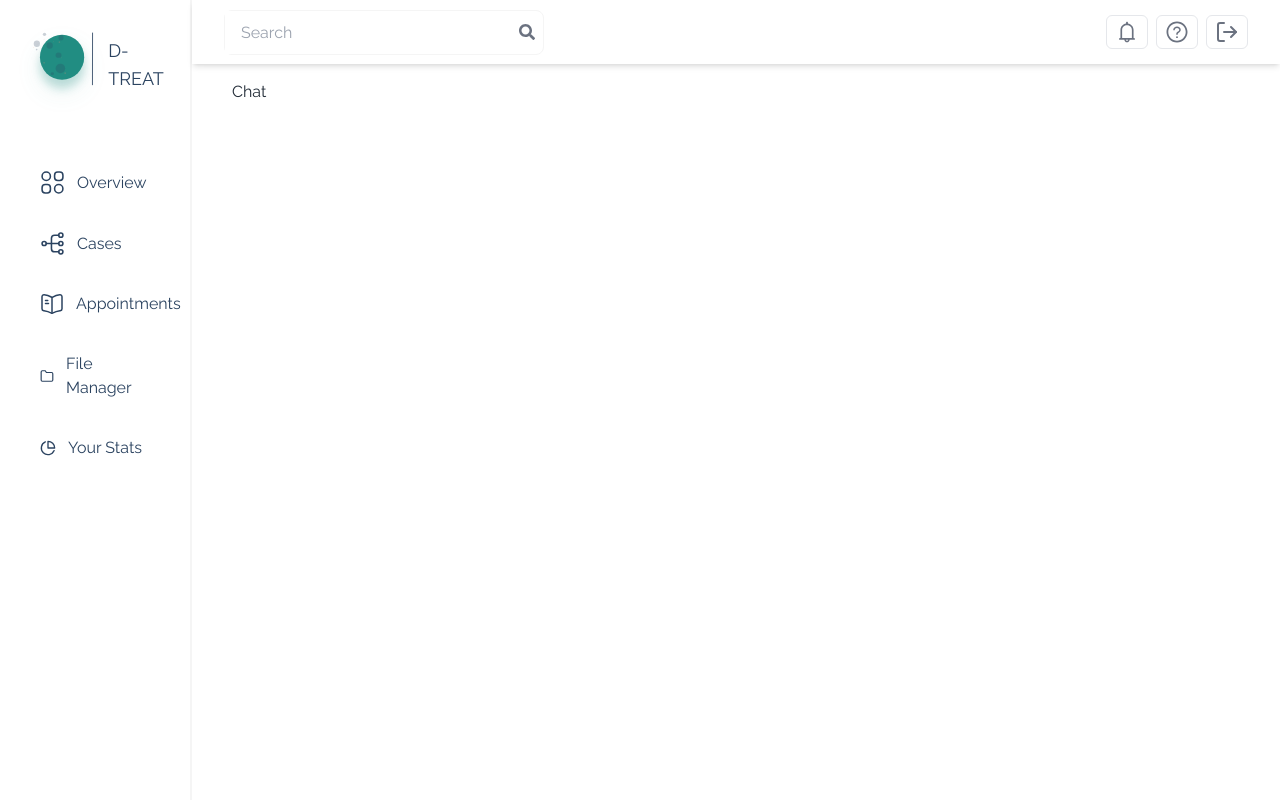
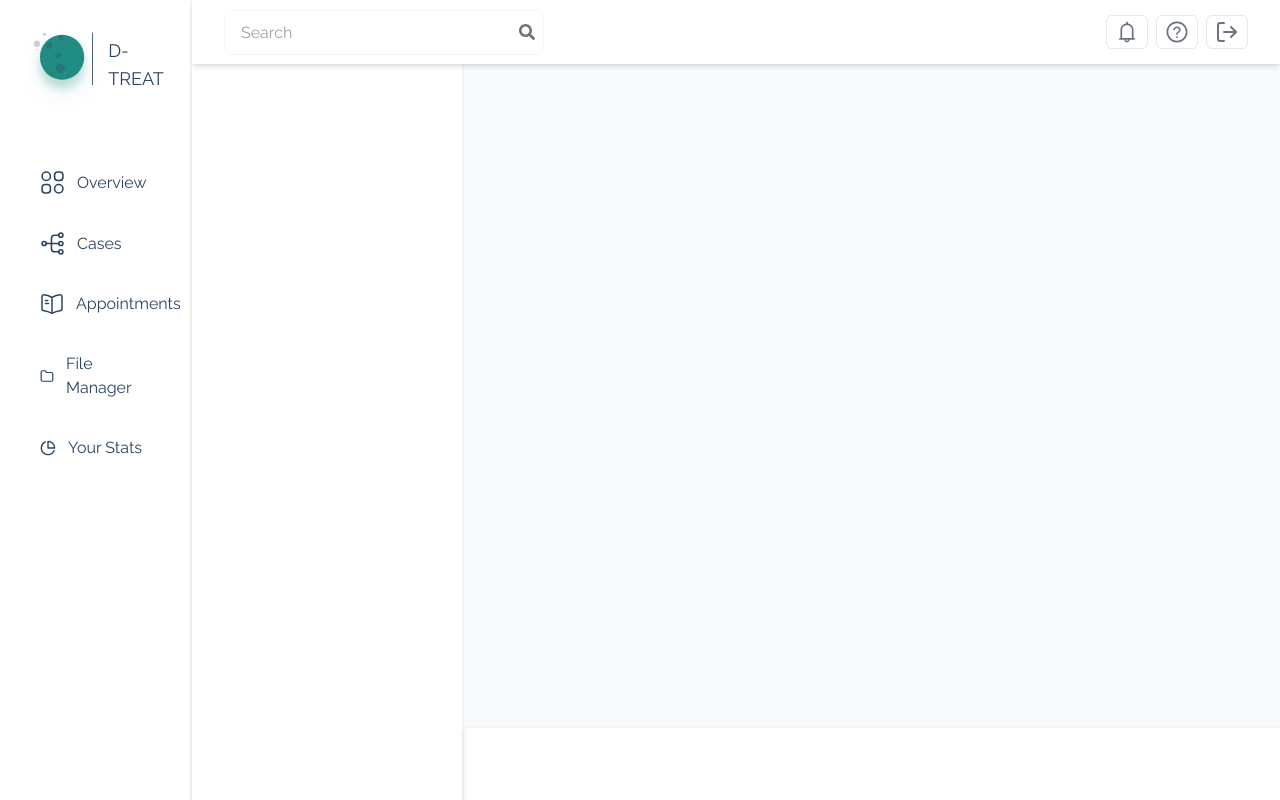
Before and after one commit to d-treat/frontend, a Next.js app: page /doctor/dashboard/cases/00112/chat in a window 1280 px wide. Built offline with nearby package versions, Linux system fonts and the light colour scheme.

Commit message:
feat : chat layout

```diff
--- a/src/components/layouts/DashboardLayout.tsx
+++ b/src/components/layouts/DashboardLayout.tsx
@@ -1,15 +1,14 @@
-import useAuth from '@/hooks/useAuth';
-import Button from '../common/button';
 import Image from 'next/image';
 import Link from 'next/link';
-import React from 'react'
+import { useRouter } from 'next/router';
+import React from 'react';
 import { AiOutlineBell, AiOutlineQuestionCircle } from 'react-icons/ai';
 import { FaSearch } from 'react-icons/fa';
 import { FiBarChart, FiFile, FiFolder, FiLogOut, FiPieChart, FiSettings } from 'react-icons/fi';
 import { IconType } from 'react-icons/lib';
+import Button from '../common/button';
 import Logo from '../common/logo';
 import SidebarLink from '../sidebar/link';
-import { useRouter } from 'next/router';
 
 
 export interface ILink {
@@ -40,7 +39,7 @@ const doctorLinks: ILink[] = [
 ]
 
 export default function DashboardLayout({ children }: IProps) {
-    const { user } = useAuth();
+
     const router = useRouter();
 
     return (
@@ -63,12 +62,12 @@ export default function DashboardLayout({ children }: IProps) {
                     }
                 </div>}
             </div>
-            <div className='w-[80vw] lg:w-[85%] ml-[20vw] lg:ml-[15%] z-10 h-screen px-6 lg:px-10'>
+            <div className={`w-[80vw] lg:w-[85%] ml-[20vw] lg:ml-[15%] z-10 h-screen ${!router.pathname.includes('/chat') && "px-6 lg:px-10"} `}>
                 {/* navbar */}
                 {router.pathname.includes("/doctor/") && <DoctorNavbar />}
                 {router.pathname.includes("/admin/") && <AdminNavbar />}
                 {/* page content */}
-                <div className='w-full mt-[10vh]'>
+                <div className={`w-full  ${!router.pathname.includes("/chat") ? "mt-[10vh]" : "mt-[8vh]"}`}>
                     {children}
                 </div>
             </div>
--- a/src/pages/doctor/dashboard/cases/00112/chat.tsx
+++ b/src/pages/doctor/dashboard/cases/00112/chat.tsx
@@ -1,7 +1,31 @@
+import Head from 'next/head'
 import React from 'react'
 
 export default function Chat() {
     return (
-        <div>Chat</div>
+        <>
+            <Head>
+                <title>D-treat - Chat</title>
+            </Head>
+            <div className='w-full min-h-[92vh] flex '>
+                {/* contacts  & channels*/}
+                <div className='w-1/4 shadow-md border-r-2 border-gray-100  '>
+
+                </div>
+                {/* chat */}
+                <div className='w-3/4  flex flex-col justify-between'>
+                    {/* messages */}
+                    <div className='h-[90%] w-full bg-gray-50'>
+
+                    </div>
+
+                    {/* message input */}
+                    <div className='h-[10%] w-full  shadow-md border-t-2 border-gray-100'>
+
+                    </div>
+                </div>
+
+            </div>
+        </>
     )
 }
--- a/src/pages/doctor/dashboard/cases/00112/index.tsx
+++ b/src/pages/doctor/dashboard/cases/00112/index.tsx
@@ -114,7 +114,7 @@ const Case = () => {
                                                 <p className="text-gray-500 text-sm">{doctor.department}</p>
                                             </div>
                                         </div>
-                                        <Button className="w-fit px-5">
+                                        <Button className="w-max px-5">
                                             View Profile
                                         </Button>
                                     </div>
```
